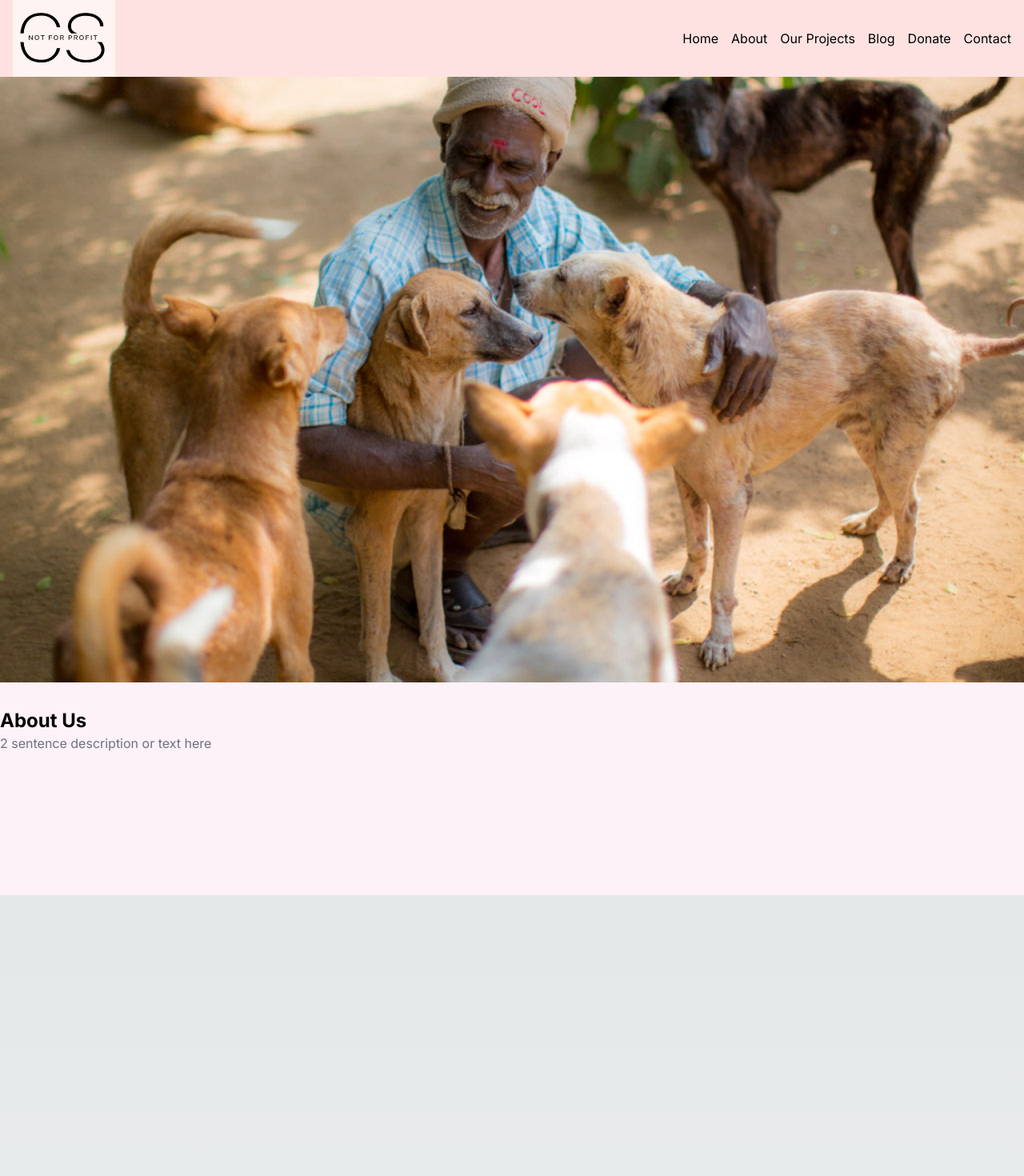
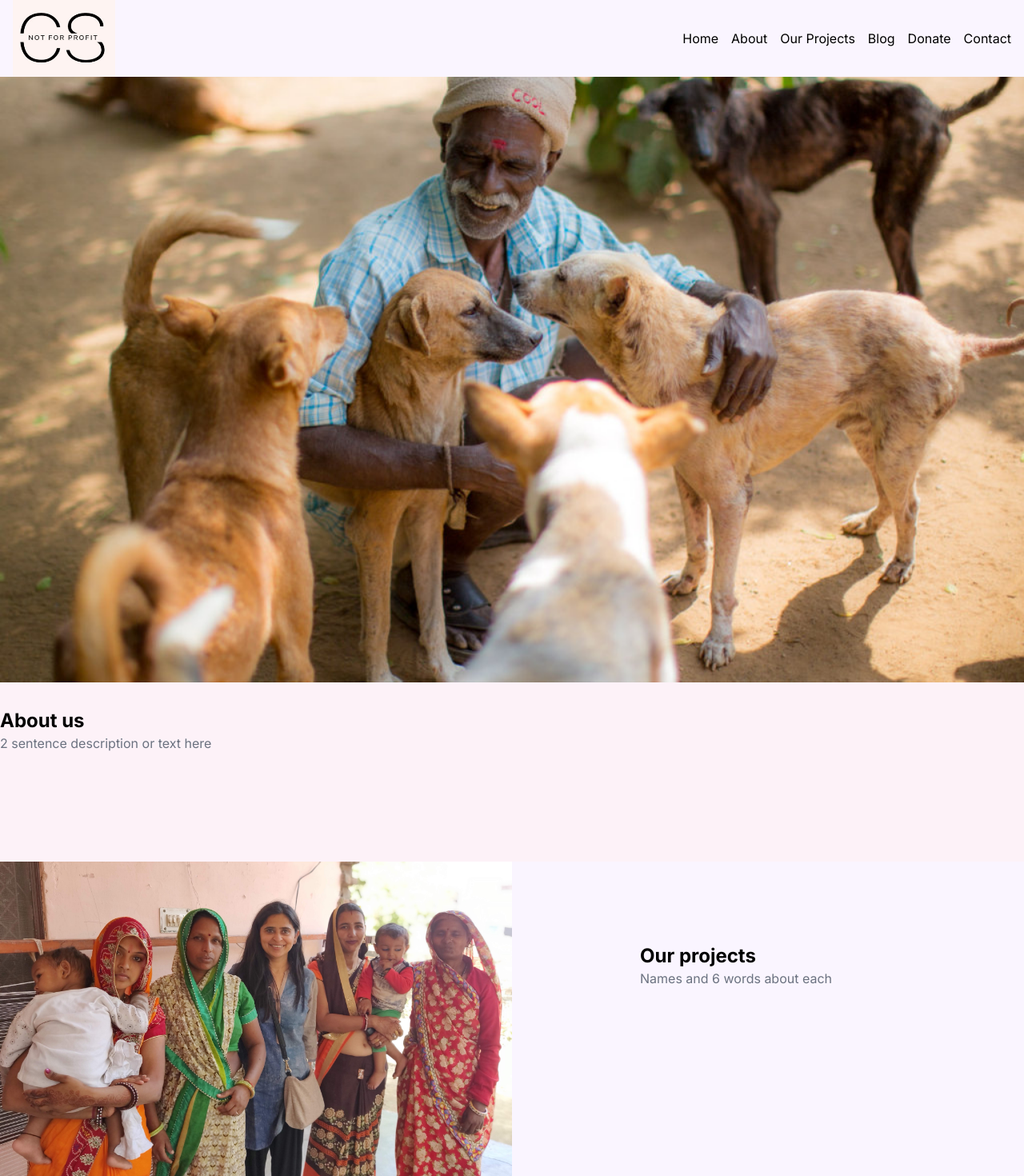
Before and after one commit to AaditBhatia/connectAndSpread, a Next.js app in the folder website/: page / in a window 1280 px wide. Shown: the top 1470 px of the page at 80% size. Built offline with nearby package versions, Linux system fonts and the light colour scheme.

Commit message:
About us and our projects done

```diff
--- a/website/src/app/components/AboutUs.tsx
+++ b/website/src/app/components/AboutUs.tsx
@@ -2,15 +2,16 @@ import React from 'react';
 
 const AboutUs = () => {
   return (
-    <div className="h-screen flex flex-col">
-      <div className="bg-pink-50 h-1/3">
+    <div className="flex flex-col">
+      <div className="bg-pink-50 h-56">
         {/* Content for the text block */}
-        <div className="container mx-auto pt-8 ">
-          <h2 className="text-2xl font-bold">About Us</h2>
+        <div className="container mx-auto py-8">
+          <h2 className="text-2xl font-bold">About us</h2>
           <p className="text-gray-500">2 sentence description or text here</p>
         </div>
       </div>
     </div>
+
   );
 };
 
--- a/website/src/app/components/OurProjects.tsx
+++ b/website/src/app/components/OurProjects.tsx
@@ -1,15 +1,16 @@
 import React from 'react';
 import OurProjectsPic from './OurProjectsPic';
+import StretchedImage from './StrechedImage';
 const OurProjects: React.FC = () => {
   return (
-    <div className="flex h-screen ">
+    <div className="flex h-2/3 ">
       <div className="w-1/2 flex-grow bg-gray-100 justify-center items-center">
         <OurProjectsPic/>
       </div>
       <div className="w-1/2 bg-purple-50 flex flex-col justify-center items-center">
         <div className="w-1/2 h-1/2">
-          <h2 className="text-2xl font-bold">Title</h2>
-          <p className="text-gray-500">Some description or text here</p>
+          <h2 className="text-2xl font-bold">Our projects</h2>
+          <p className="text-gray-500">Names and 6 words about each</p>
         </div>
       </div>
     </div>
--- a/website/src/app/components/OurProjectsPic.tsx
+++ b/website/src/app/components/OurProjectsPic.tsx
@@ -12,4 +12,5 @@ const OurProjectsPic = (props) => {
     />
   )
 }
+
 export default OurProjectsPic
--- /dev/null
+++ b/website/src/app/components/StrechedImage.tsx
@@ -0,0 +1,18 @@
+import React from 'react';
+import mypic from '..//assets/mewatwomen2.jpg'
+const StretchedImage = () => {
+  return (
+    <div className="h-screen flex items-center justify-center">
+      <div className="max-h-full relative">
+        <img
+          src="{mypic}"
+          alt="Stretched Image"
+          className="h-full w-auto absolute inset-0"
+          style={{ objectFit: 'cover', transform: 'scaleY(1.5)' }}
+        />
+      </div>
+    </div>
+  );
+};
+
+export default StretchedImage;
--- a/website/src/app/components/navbar.tsx
+++ b/website/src/app/components/navbar.tsx
@@ -2,7 +2,7 @@ import React from 'react';
 import Logo from './logo';
 const Navbar: React.FC = () => {
   return (
-    <div className="fixed top-0 left-0 w-full bg-red-100" style={{ height: '12vh' }} >
+    <div className="fixed top-0 left-0 w-full bg-purple-50" style={{ height: '12vh' }} >
       <nav className="relative w-full h-15 bg-emarald-200">
         <div className="container mx-auto px-4">
           <div className="flex items-center justify-between">
```
